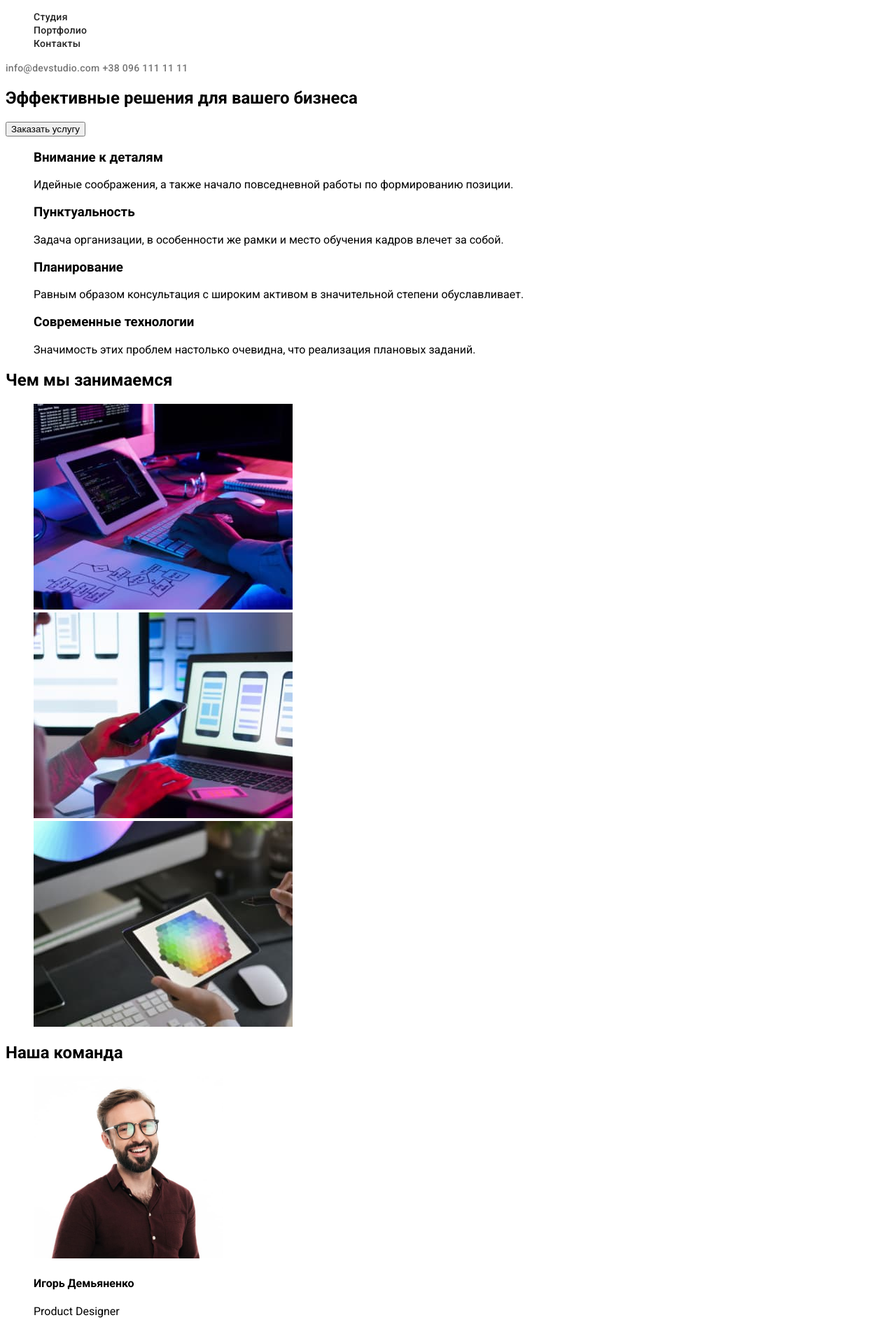
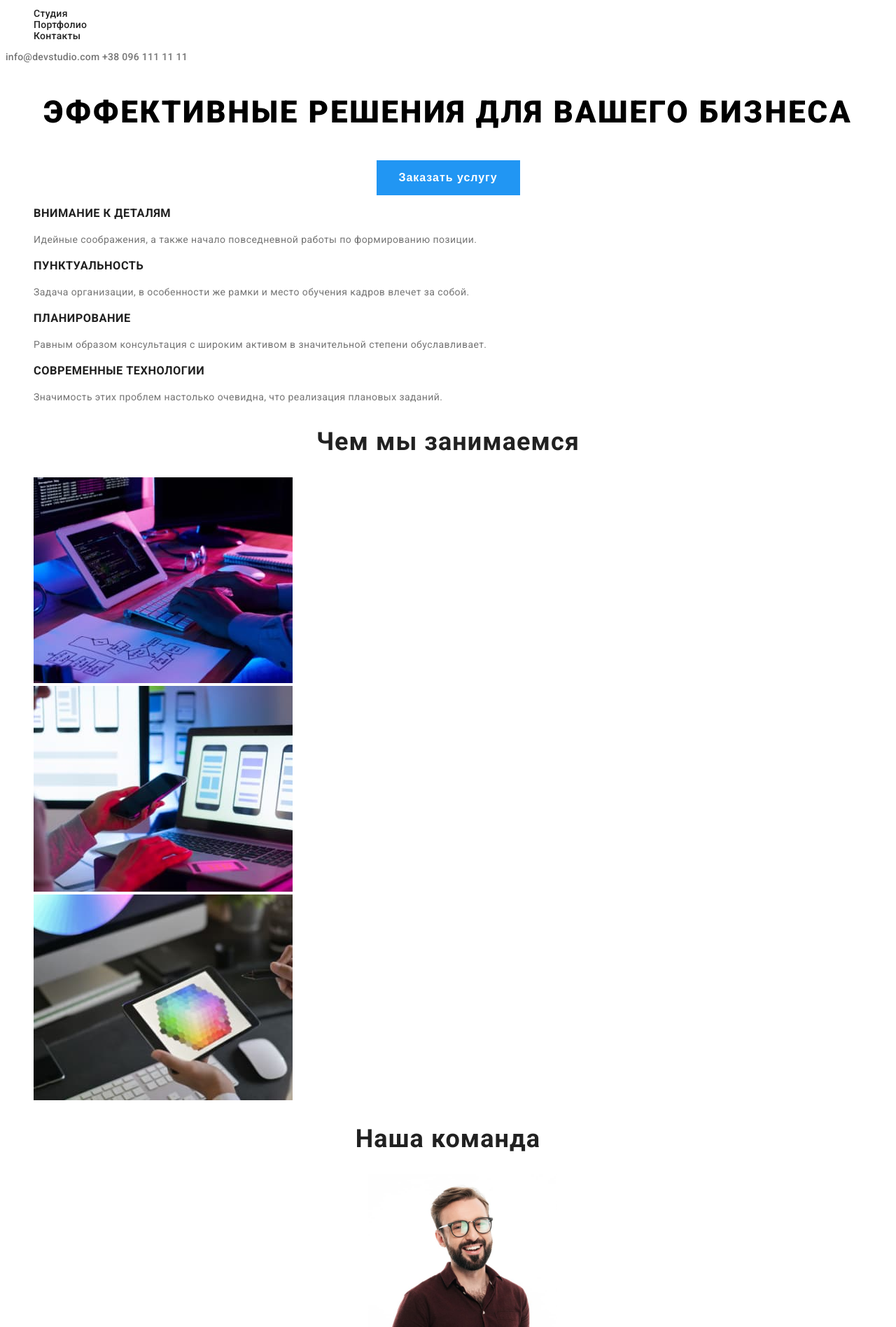
Before and after one commit to RustDzhur/goit-markup-hw-02, a plain HTML site: page index.html in a window 1280 px wide. Shown: the part 41-1937 px from the top of the page at 70% size. Drawn offline with Linux system fonts and the light colour scheme.

Commit message:
стилизаций главной страницы

```diff
--- a/css/styles.css
+++ b/css/styles.css
@@ -6,6 +6,11 @@
 body {
     font-family: 'Roboto', sans-serif;
     list-style: none;
+    font-family: 'Roboto', sans-serif;
+    font-style: normal;
+    font-weight: 400;
+    font-size: 14px;
+    line-height: 1.14;
 }
 a {
     text-decoration: none;
@@ -52,7 +57,81 @@ ul {
 .email-footer,
 .tel-footer {
     font-weight: 400;
-    /*color: #ffffff; ---раскомментировать, после установки background-color*/
+    /*color: #ffffff; после установки background-color*/
     line-height: 1.7;
     letter-spacing: 0.03em;
 }
+/*----------Страница index.html. Main. Section "HERO"----------*/
+.hero-title {
+    font-weight: 900;
+    font-size: 44px;
+    line-height: 1.5;
+    text-align: center;
+    letter-spacing: 0.06em;
+    text-transform: uppercase;
+    /*color: #FFFFFF; после установки background-color*/
+}
+.hero-button {
+    font-weight: 700;
+    font-size: 16px;
+    line-height: 1.9;
+    display: flex;
+    margin: 0 auto;
+    align-items: center;
+    text-align: center;
+    letter-spacing: 0.06em;
+    padding: 10px 32px;
+    background-color: #2196F3;
+    color: #FFFFFF;
+    border: none;
+}
+.hero-button:focus {
+
+}
+/*----------Страница index.html. Main. Section "advantages"----------*/
+.title-advantages {
+    font-weight: 700;
+    letter-spacing: 0.03em;
+    text-transform: uppercase;
+    color: #212121;
+}
+.content-advantages {
+    line-height: 1.7;
+    letter-spacing: 0.03em;
+    color: #757575;
+}
+/*----------Страница index.html. Main. Section "services"----------*/
+.title-services {
+    font-weight: 700;
+    font-size: 36px;
+    line-height: 1.17;
+    text-align: center;
+    letter-spacing: 0.03em;
+    color: #212121;
+}
+/*----------Страница index.html. Main. Section "team"----------*/
+.team-title {
+    font-weight: 700;
+    font-size: 36px;
+    line-height: 1.17;
+    text-align: center;
+    letter-spacing: 0.03em;
+    color: #212121;
+}
+.team-item {
+    text-align: center;
+}
+.team-name {
+    font-weight: 500;
+    font-size: 16px;
+    line-height: 1.19;
+    letter-spacing: 0.03em;
+    color: #212121;
+}
+.team-post {
+    font-size: 16px;
+    line-height: 1.19;
+    text-align: center;
+    letter-spacing: 0.03em;
+    color: #757575;
+}
--- a/index.html
+++ b/index.html
@@ -32,10 +32,10 @@
     <main class="main-content">
         <!--Секция Герой-->
         <section class="hero">
-            <h1 class="main-title">
+            <h1 class="hero-title">
                 Эффективные решения для вашего бизнеса
             </h1>
-            <button type="button">Заказать услугу</button>
+            <button class="hero-button" type="button">Заказать услугу</button>
         </section>
         <!--Секция преимущества-->
         <section class="advantages">
@@ -88,27 +88,27 @@
         </section>
         <!--Секция наша команда-->
         <section class="team">
-            <h2 class="team">Наша команда</h2>
+            <h2 class="team-title">Наша команда</h2>
             <ul class="team-list">
                 <li class="team-item">
                     <img src="./images/team1.jpg" alt="Игорь Демьяненко" width="270">
-                    <h4 class="name">Игорь Демьяненко</h4>
-                    <p class="post">Product Designer</p>
+                    <h4 class="team-name">Игорь Демьяненко</h4>
+                    <p class="-team-post">Product Designer</p>
                 </li>
                 <li class="team-item">
                     <img src="./images/team2.jpg" alt="Ольга Репина" width="270">
-                    <h4 class="name">Ольга Репина</h4>
-                    <p class="post">Frontend Developer</p>
+                    <h4 class="team-name">Ольга Репина</h4>
+                    <p class="team-post">Frontend Developer</p>
                 </li>
                 <li class="team-item">
                     <img src="./images/team3.jpg" alt="Николай Тарасов" width="270">
-                    <h4 class="name">Николай Тарасов</h4>
-                    <p class="post">Marketing</p>
+                    <h4 class="team-name">Николай Тарасов</h4>
+                    <p class="team-post">Marketing</p>
                 </li>
                 <li class="team-item">
                     <img src="./images/team4.jpg" alt="Михаил Ермаков" width="270">
-                    <h4 class="name">Михаил Ермаков</h4>
-                    <p class="post">UI Designer</p>
+                    <h4 class="team-name">Михаил Ермаков</h4>
+                    <p class="team-post">UI Designer</p>
                 </li>
             </ul>
         </section>
```
